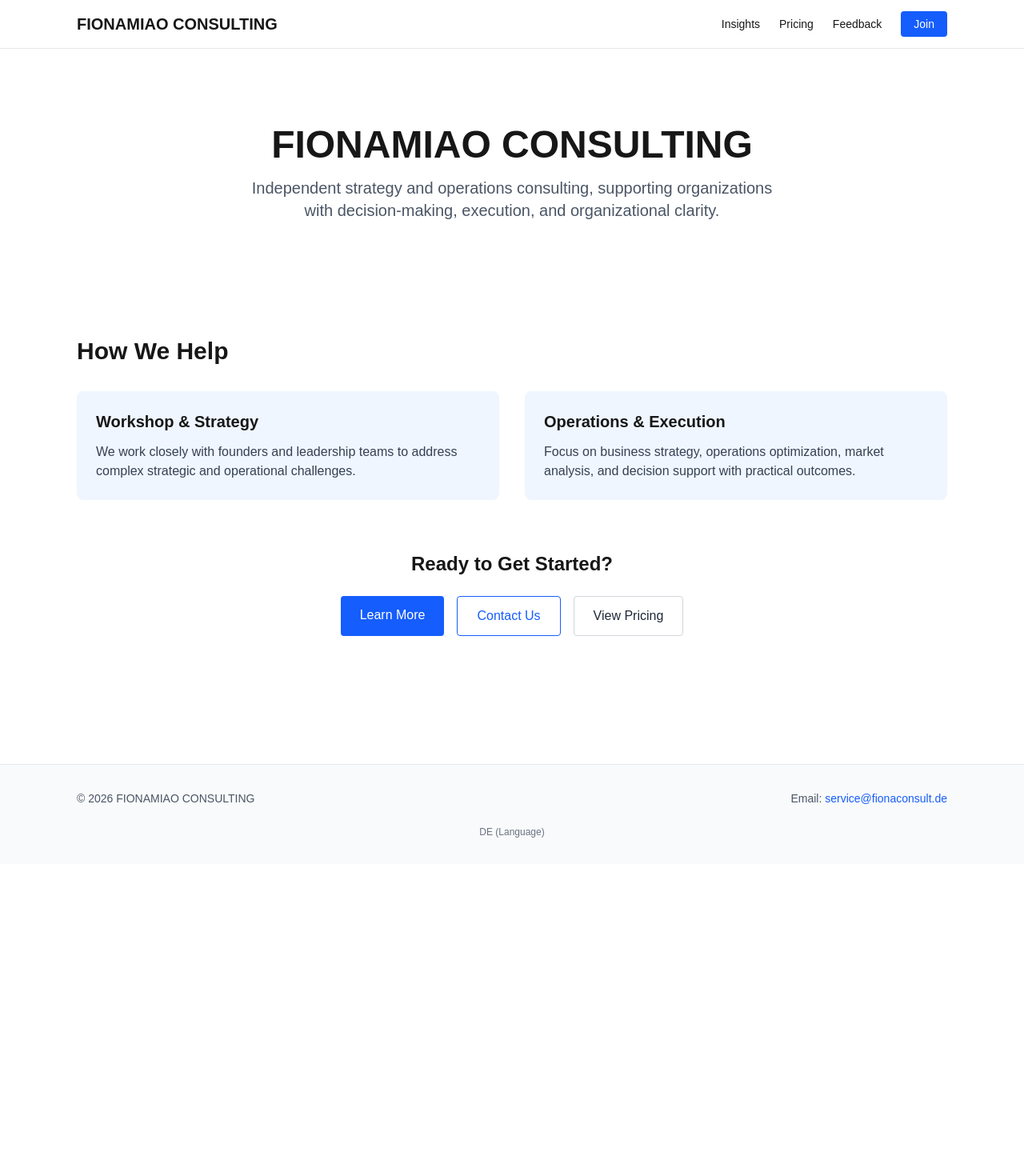
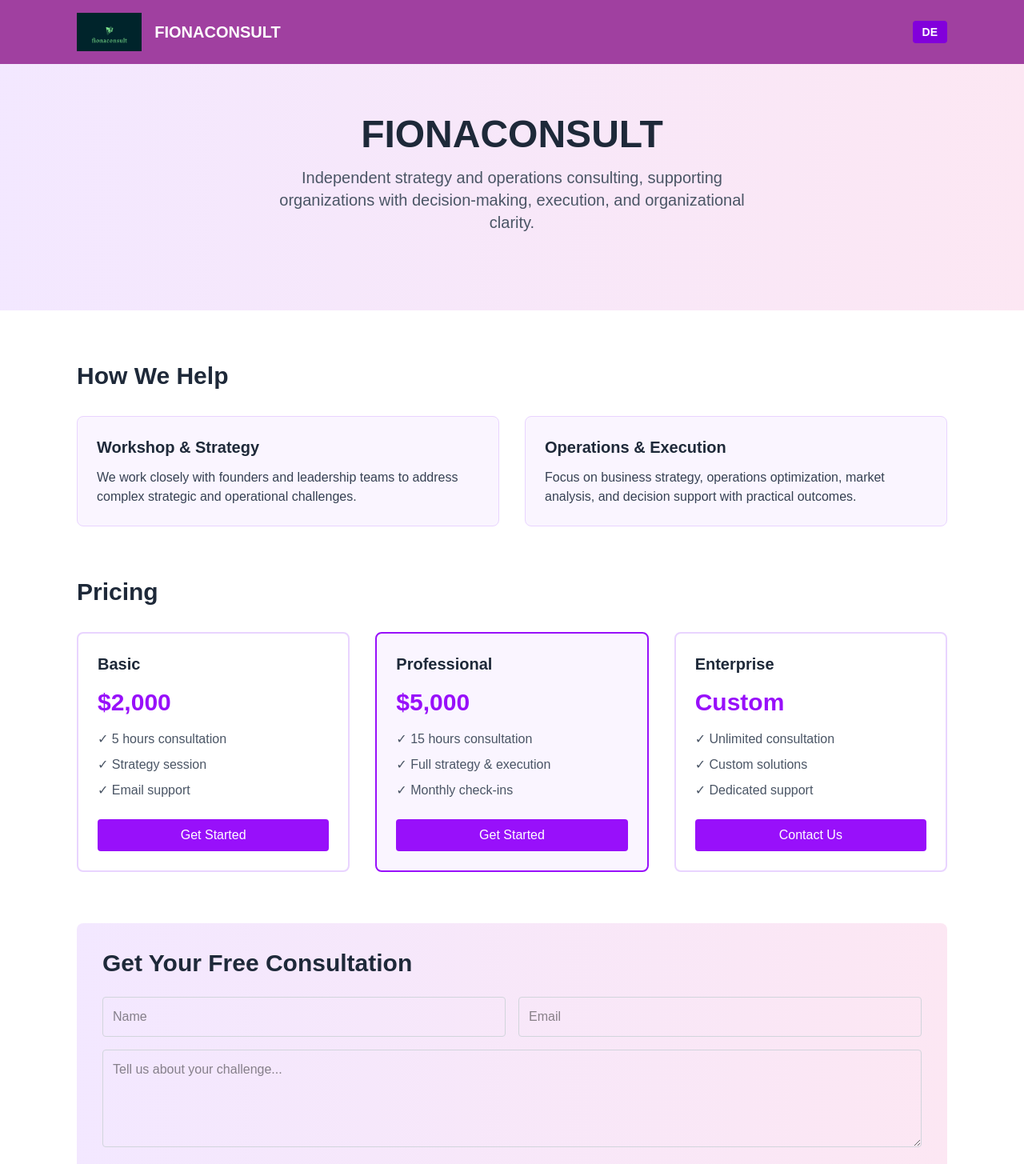
Before and after one commit to fiona-miao/advisory.fionaconsult.de, a Next.js app: page / in a window 1280 px wide. Shown: the top 1455 px of the page at 80% size. Before the commit the page ends 1080 px from the top, so only its background shows below. Built offline with nearby package versions, Linux system fonts and the light colour scheme.

Commit message:
Redesign to single-page app with purple theme, multilingual support, and logo

```diff
--- a/src/app/layout.tsx
+++ b/src/app/layout.tsx
@@ -13,7 +13,7 @@ const geistMono = Geist_Mono({
 });
 
 export const metadata: Metadata = {
-  title: "FIONAMIAO CONSULTING - Strategy & Operations Advisory",
+  title: "FIONACONSULT - Strategy & Operations Advisory",
   description: "Independent strategy and operations consulting supporting organizations with decision-making, execution, and organizational clarity.",
 };
 
--- a/src/app/page.tsx
+++ b/src/app/page.tsx
@@ -1,57 +1,197 @@
-import Link from 'next/link';
+'use client';
+
+import { useEffect, useState } from 'react';
 import Header from '@/components/Header';
 import Footer from '@/components/Footer';
 
 export default function Home() {
+  const [currentLang, setCurrentLang] = useState('EN');
+  const [isClient, setIsClient] = useState(false);
+
+  useEffect(() => {
+    setIsClient(true);
+    // Initialize language from localStorage
+    const savedLang = localStorage.getItem('currentLang') || 'EN';
+    setCurrentLang(savedLang);
+    applyLanguage(savedLang);
+  }, []);
+
+  const applyLanguage = (lang: string) => {
+    const elements = document.querySelectorAll('[data-en][data-de]');
+    elements.forEach(el => {
+      const enText = el.getAttribute('data-en');
+      const deText = el.getAttribute('data-de');
+      if (lang === 'EN') {
+        el.textContent = enText;
+      } else {
+        el.textContent = deText;
+      }
+    });
+  };
+
+  if (!isClient) {
+    return null;
+  }
+
   return (
     <>
       <Header />
-      <main className="max-w-6xl mx-auto px-4 sm:px-6 lg:px-8 py-12">
+      <main className="bg-white">
         {/* Hero Section */}
-        <section className="mb-16 text-center py-12">
-          <h1 className="text-5xl font-bold mb-4">FIONAMIAO CONSULTING</h1>
-          <p className="text-xl text-gray-600 mb-8 max-w-2xl mx-auto">
-            Independent strategy and operations consulting, supporting organizations with
-            decision-making, execution, and organizational clarity.
+        <section className="mb-16 text-center py-16 bg-gradient-to-r from-purple-100 to-pink-100">
+          <h1 className="text-5xl font-bold mb-4 text-gray-800">
+            <span data-en="FIONACONSULT" data-de="FIONACONSULT">FIONACONSULT</span>
+          </h1>
+          <p className="text-xl text-gray-600 mb-8 max-w-2xl mx-auto px-4">
+            <span data-en="Independent strategy and operations consulting, supporting organizations with decision-making, execution, and organizational clarity." data-de="Unabhängige Strategie- und Betriebsberatung, die Organisationen bei der Entscheidungsfindung, Umsetzung und organisatorischen Klarheit unterstützt.">
+              Independent strategy and operations consulting, supporting organizations with decision-making, execution, and organizational clarity.
+            </span>
           </p>
         </section>
 
+        <div className="max-w-6xl mx-auto px-4 sm:px-6 lg:px-8">
           {/* Services Preview */}
           <section className="mb-16">
-          <h2 className="text-3xl font-bold mb-8">How We Help</h2>
+            <h2 className="text-3xl font-bold mb-8 text-gray-800">
+              <span data-en="How We Help" data-de="Wie wir helfen">How We Help</span>
+            </h2>
             <div className="grid md:grid-cols-2 gap-8">
-            <div className="p-6 bg-blue-50 rounded-lg">
-              <h3 className="text-xl font-semibold mb-3">Workshop & Strategy</h3>
+              <div className="p-6 bg-purple-50 rounded-lg border border-purple-200">
+                <h3 className="text-xl font-semibold mb-3 text-gray-800">
+                  <span data-en="Workshop & Strategy" data-de="Workshop & Strategie">Workshop & Strategy</span>
+                </h3>
                 <p className="text-gray-700">
-                We work closely with founders and leadership teams to address complex strategic
-                and operational challenges.
+                  <span data-en="We work closely with founders and leadership teams to address complex strategic and operational challenges." data-de="Wir arbeiten eng mit Gründern und Führungsteams zusammen, um komplexe strategische und operative Herausforderungen zu bewältigen.">
+                    We work closely with founders and leadership teams to address complex strategic and operational challenges.
+                  </span>
                 </p>
               </div>
-            <div className="p-6 bg-blue-50 rounded-lg">
-              <h3 className="text-xl font-semibold mb-3">Operations & Execution</h3>
+              <div className="p-6 bg-purple-50 rounded-lg border border-purple-200">
+                <h3 className="text-xl font-semibold mb-3 text-gray-800">
+                  <span data-en="Operations & Execution" data-de="Betrieb & Umsetzung">Operations & Execution</span>
+                </h3>
                 <p className="text-gray-700">
-                Focus on business strategy, operations optimization, market analysis, and
-                decision support with practical outcomes.
+                  <span data-en="Focus on business strategy, operations optimization, market analysis, and decision support with practical outcomes." data-de="Konzentration auf Geschäftsstrategie, Betriebsoptimierung, Marktanalyse und Entscheidungsunterstützung mit praktischen Ergebnissen.">
+                    Focus on business strategy, operations optimization, market analysis, and decision support with practical outcomes.
+                  </span>
                 </p>
               </div>
             </div>
           </section>
 
+          {/* Pricing Section */}
+          <section className="mb-16">
+            <h2 className="text-3xl font-bold mb-8 text-gray-800">
+              <span data-en="Pricing" data-de="Preisgestaltung">Pricing</span>
+            </h2>
+            <div className="grid md:grid-cols-3 gap-8">
+              <div className="p-6 border-2 border-purple-200 rounded-lg">
+                <h3 className="text-xl font-semibold mb-4 text-gray-800">
+                  <span data-en="Basic" data-de="Basis">Basic</span>
+                </h3>
+                <p className="text-3xl font-bold mb-4 text-purple-600">$2,000</p>
+                <ul className="space-y-2 text-gray-600 mb-6">
+                  <li><span data-en="✓ 5 hours consultation" data-de="✓ 5 Stunden Beratung">✓ 5 hours consultation</span></li>
+                  <li><span data-en="✓ Strategy session" data-de="✓ Strategiesitzung">✓ Strategy session</span></li>
+                  <li><span data-en="✓ Email support" data-de="✓ E-Mail-Unterstützung">✓ Email support</span></li>
+                </ul>
+                <button className="w-full bg-purple-600 text-white py-2 rounded hover:bg-purple-700">
+                  <span data-en="Get Started" data-de="Jetzt starten">Get Started</span>
+                </button>
+              </div>
+              <div className="p-6 border-2 border-purple-600 rounded-lg bg-purple-50">
+                <h3 className="text-xl font-semibold mb-4 text-gray-800">
+                  <span data-en="Professional" data-de="Professionell">Professional</span>
+                </h3>
+                <p className="text-3xl font-bold mb-4 text-purple-600">$5,000</p>
+                <ul className="space-y-2 text-gray-600 mb-6">
+                  <li><span data-en="✓ 15 hours consultation" data-de="✓ 15 Stunden Beratung">✓ 15 hours consultation</span></li>
+                  <li><span data-en="✓ Full strategy & execution" data-de="✓ Vollständige Strategie & Umsetzung">✓ Full strategy & execution</span></li>
+                  <li><span data-en="✓ Monthly check-ins" data-de="✓ Monatliche Kontrollen">✓ Monthly check-ins</span></li>
+                </ul>
+                <button className="w-full bg-purple-600 text-white py-2 rounded hover:bg-purple-700">
+                  <span data-en="Get Started" data-de="Jetzt starten">Get Started</span>
+                </button>
+              </div>
+              <div className="p-6 border-2 border-purple-200 rounded-lg">
+                <h3 className="text-xl font-semibold mb-4 text-gray-800">
+                  <span data-en="Enterprise" data-de="Unternehmen">Enterprise</span>
+                </h3>
+                <p className="text-3xl font-bold mb-4 text-purple-600"><span data-en="Custom" data-de="Benutzerdefiniert">Custom</span></p>
+                <ul className="space-y-2 text-gray-600 mb-6">
+                  <li><span data-en="✓ Unlimited consultation" data-de="✓ Unbegrenzte Beratung">✓ Unlimited consultation</span></li>
+                  <li><span data-en="✓ Custom solutions" data-de="✓ Maßgeschneiderte Lösungen">✓ Custom solutions</span></li>
+                  <li><span data-en="✓ Dedicated support" data-de="✓ Dedizierte Unterstützung">✓ Dedicated support</span></li>
+                </ul>
+                <button className="w-full bg-purple-600 text-white py-2 rounded hover:bg-purple-700">
+                  <span data-en="Contact Us" data-de="Kontaktieren Sie uns">Contact Us</span>
+                </button>
+              </div>
+            </div>
+          </section>
+
+          {/* Inquiry Section */}
+          <section className="mb-16 bg-gradient-to-r from-purple-100 to-pink-100 rounded-lg p-8">
+            <h2 className="text-3xl font-bold mb-6 text-gray-800">
+              <span data-en="Get Your Free Consultation" data-de="Holen Sie sich Ihre kostenlose Beratung">Get Your Free Consultation</span>
+            </h2>
+            <form className="space-y-4">
+              <div className="grid md:grid-cols-2 gap-4">
+                <input
+                  type="text"
+                  placeholder="Name"
+                  className="p-3 border border-gray-300 rounded"
+                />
+                <input
+                  type="email"
+                  placeholder="Email"
+                  className="p-3 border border-gray-300 rounded"
+                />
+              </div>
+              <textarea
+                placeholder="Tell us about your challenge..."
+                rows={4}
+                className="w-full p-3 border border-gray-300 rounded"
+              ></textarea>
+              <button className="bg-purple-600 text-white px-6 py-3 rounded hover:bg-purple-700 font-semibold">
+                <span data-en="Send Inquiry" data-de="Anfrage senden">Send Inquiry</span>
+              </button>
+            </form>
+          </section>
+
+          {/* Join Section */}
+          <section className="mb-16 text-center">
+            <h2 className="text-3xl font-bold mb-6 text-gray-800">
+              <span data-en="Join Our Team" data-de="Treten Sie unserem Team bei">Join Our Team</span>
+            </h2>
+            <p className="text-lg text-gray-600 mb-8 max-w-2xl mx-auto">
+              <span data-en="We are looking for talented consultants to join our team and help organizations achieve their goals." data-de="Wir suchen nach talentierten Beratern, die unserem Team beitreten und Organisationen bei der Erreichung ihrer Ziele unterstützen.">
+                We are looking for talented consultants to join our team and help organizations achieve their goals.
+              </span>
+            </p>
+            <button className="bg-purple-600 text-white px-8 py-3 rounded hover:bg-purple-700 font-semibold">
+              <span data-en="Apply Now" data-de="Jetzt bewerben">Apply Now</span>
+            </button>
+          </section>
+
           {/* CTA Buttons */}
           <section className="text-center mb-16">
-          <h2 className="text-2xl font-semibold mb-6">Ready to Get Started?</h2>
+            <h2 className="text-2xl font-semibold mb-6 text-gray-800">
+              <span data-en="Ready to Get Started?" data-de="Bereit zum Starten?">Ready to Get Started?</span>
+            </h2>
             <div className="flex gap-4 justify-center flex-wrap">
-            <Link href="/insights" className="bg-blue-600 text-white px-6 py-3 rounded hover:bg-blue-700">
-              Learn More
-            </Link>
-            <Link href="/contact" className="border border-blue-600 text-blue-600 px-6 py-3 rounded hover:bg-blue-50">
-              Contact Us
-            </Link>
-            <Link href="/pricing" className="border border-gray-300 text-gray-800 px-6 py-3 rounded hover:bg-gray-50">
-              View Pricing
-            </Link>
+              <button className="bg-purple-600 text-white px-6 py-3 rounded hover:bg-purple-700 font-semibold">
+                <span data-en="Learn More" data-de="Mehr erfahren">Learn More</span>
+              </button>
+              <button className="border-2 border-purple-600 text-purple-600 px-6 py-3 rounded hover:bg-purple-50 font-semibold">
+                <span data-en="Contact Us" data-de="Kontaktieren Sie uns">Contact Us</span>
+              </button>
+              <button className="border-2 border-gray-300 text-gray-800 px-6 py-3 rounded hover:bg-gray-50 font-semibold">
+                <span data-en="View Pricing" data-de="Preise ansehen">View Pricing</span>
+              </button>
             </div>
           </section>
+        </div>
       </main>
       <Footer />
     </>
--- a/src/components/Footer.tsx
+++ b/src/components/Footer.tsx
@@ -2,19 +2,21 @@ export default function Footer() {
   const currentYear = new Date().getFullYear();
 
   return (
-    <footer className="bg-gray-50 border-t border-gray-200 py-8 mt-12">
+    <footer className="bg-gray-100 border-t border-gray-300 py-8 mt-12">
       <div className="max-w-6xl mx-auto px-4 sm:px-6 lg:px-8">
-        <div className="flex flex-col sm:flex-row justify-between items-center text-sm text-gray-600">
-          <p>© {currentYear} FIONAMIAO CONSULTING</p>
+        <div className="flex flex-col sm:flex-row justify-between items-center text-sm text-gray-700">
+          <p>© {currentYear} FIONACONSULT</p>
           <p>
-            Email:{' '}
-            <a href="mailto:service@fionaconsult.de" className="text-blue-600 hover:underline">
+            <span data-en="Email:" data-de="E-Mail:">Email:</span>{' '}
+            <a href="mailto:service@fionaconsult.de" className="text-purple-600 hover:underline font-semibold">
               service@fionaconsult.de
             </a>
           </p>
         </div>
         <div className="mt-6 text-center text-xs text-gray-500">
-          <p>DE (Language)</p>
+          <p data-en="© FionaConsult. All rights reserved." data-de="© FionaConsult. Alle Rechte vorbehalten.">
+            © FionaConsult. All rights reserved.
+          </p>
         </div>
       </div>
     </footer>
--- a/src/components/Header.tsx
+++ b/src/components/Header.tsx
@@ -1,20 +1,52 @@
 'use client';
 
 import Link from 'next/link';
+import { useState, useEffect } from 'react';
 
 export default function Header() {
+  const [currentLang, setCurrentLang] = useState('EN');
+
+  useEffect(() => {
+    // Initialize language from localStorage
+    const savedLang = localStorage.getItem('currentLang') || 'EN';
+    setCurrentLang(savedLang);
+  }, []);
+
+  const toggleLang = () => {
+    const newLang = currentLang === 'EN' ? 'DE' : 'EN';
+    setCurrentLang(newLang);
+    localStorage.setItem('currentLang', newLang);
+
+    // Update all elements with data-en and data-de attributes
+    const elements = document.querySelectorAll('[data-en][data-de]');
+    elements.forEach(el => {
+      const enText = el.getAttribute('data-en');
+      const deText = el.getAttribute('data-de');
+      if (newLang === 'EN') {
+        el.textContent = enText;
+      } else {
+        el.textContent = deText;
+      }
+    });
+  };
+
   return (
-    <header className="border-b border-gray-200 bg-white">
+    <header style={{ backgroundColor: 'rgba(128, 0, 128, 0.75)' }}>
       <nav className="max-w-6xl mx-auto px-4 sm:px-6 lg:px-8 py-4 flex items-center justify-between">
-        <Link href="/" className="font-semibold text-xl">
-          FIONAMIAO CONSULTING
-        </Link>
-        <ul className="flex gap-6 items-center text-sm">
-          <li><Link href="/insights" className="hover:text-blue-600">Insights</Link></li>
-          <li><Link href="/pricing" className="hover:text-blue-600">Pricing</Link></li>
-          <li><Link href="/contact" className="hover:text-blue-600">Feedback</Link></li>
-          <li><Link href="/join" className="bg-blue-600 text-white px-4 py-2 rounded hover:bg-blue-700">Join</Link></li>
-        </ul>
+        <div className="flex items-center gap-4">
+          <img src="/fionaconsult-logo.png" alt="Logo" style={{ height: '48px' }} />
+          <Link href="/" className="font-semibold text-xl text-white">
+            FIONACONSULT
+          </Link>
+        </div>
+        <div className="flex gap-6 items-center text-sm">
+          <button
+            onClick={toggleLang}
+            className="text-white bg-purple-700 px-3 py-1 rounded hover:bg-purple-900 font-semibold"
+          >
+            {currentLang === 'EN' ? 'DE' : 'EN'}
+          </button>
+        </div>
       </nav>
     </header>
   );
```
Also changed, not shown: public/fionaconsult-logo.png (added). Lines whose indentation alone changed are shown as unchanged.
